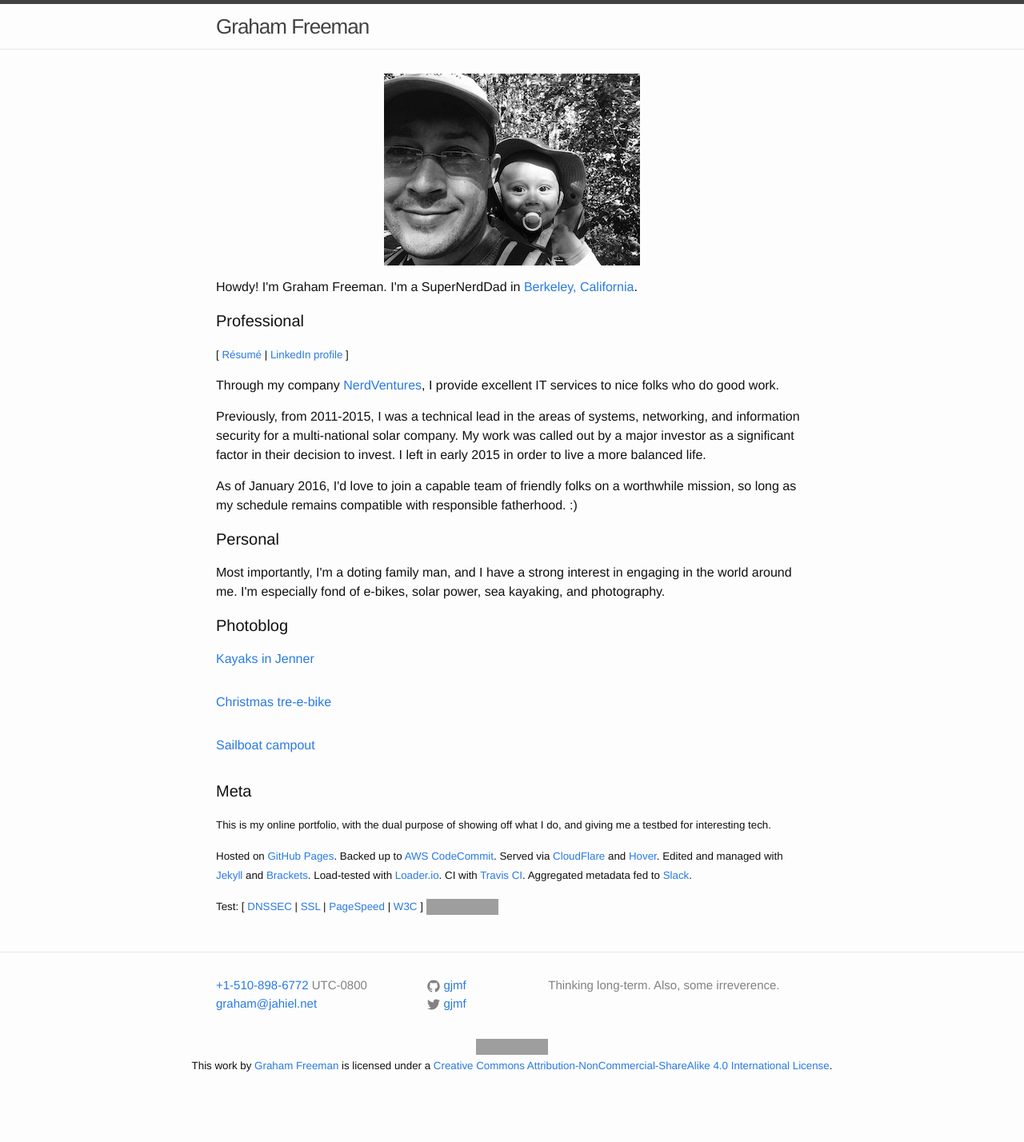
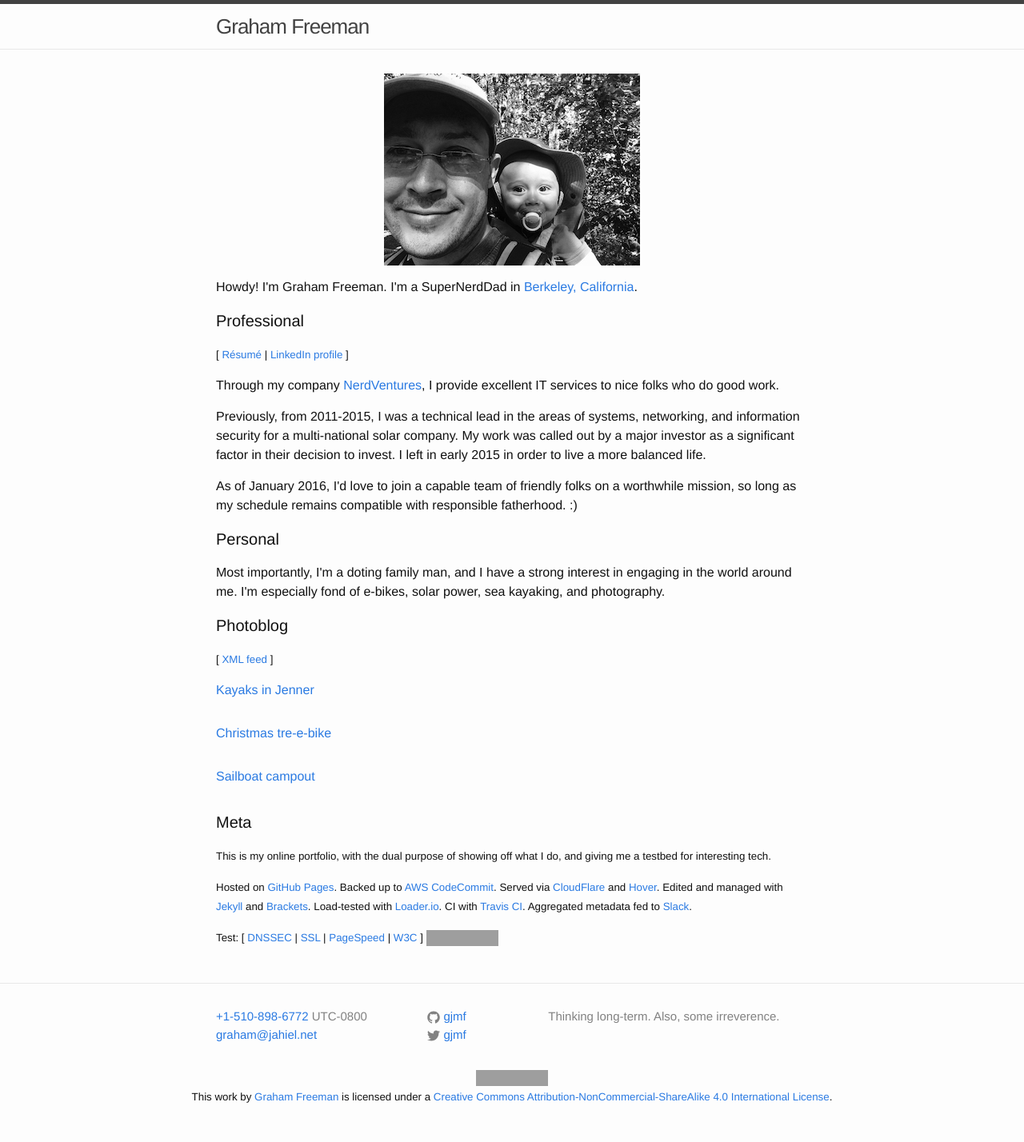
Before and after one commit to gjmf/gjmf.github.io, a Jekyll site: the page built from index.html, in a window 1280 px wide. Shown: the whole page at 80% size. Built offline with Jekyll 4.4.1, drawn with Linux system fonts in a browser that asks for light colours; before the commit the page ends 1389 px from its top, so only the background shows below that; grey boxes are pictures that could not be loaded.

Commit message:
Link to XML feed

```diff
--- a/index.html
+++ b/index.html
@@ -35,7 +35,11 @@ layout: default
         </p>
 
 <h3 class="page-heading">Photoblog</h3>
-
+<p class="text">
+    <small>
+    [ <a href="/feed.xml">XML feed</a> ]
+    </small>
+</p>
     <ul class="post-list">
     {% for post in site.posts %}
       <li>
```
